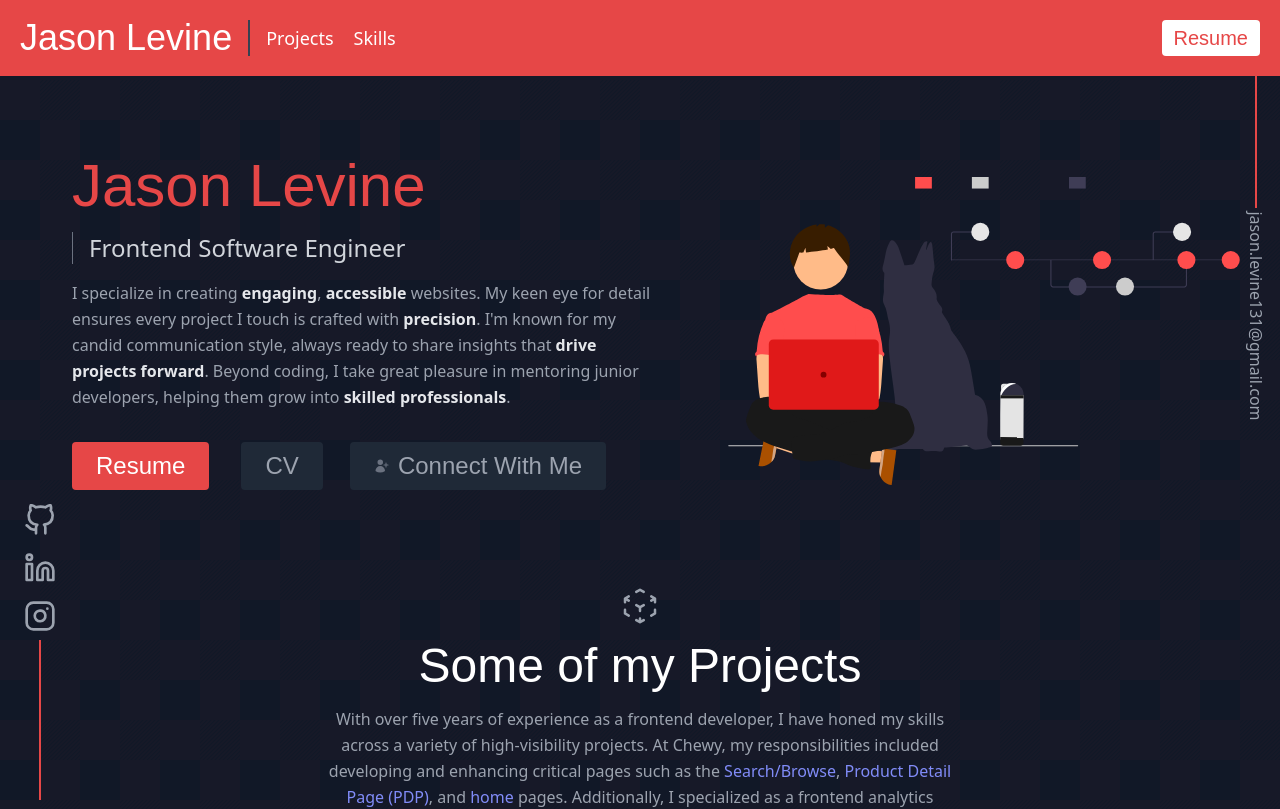
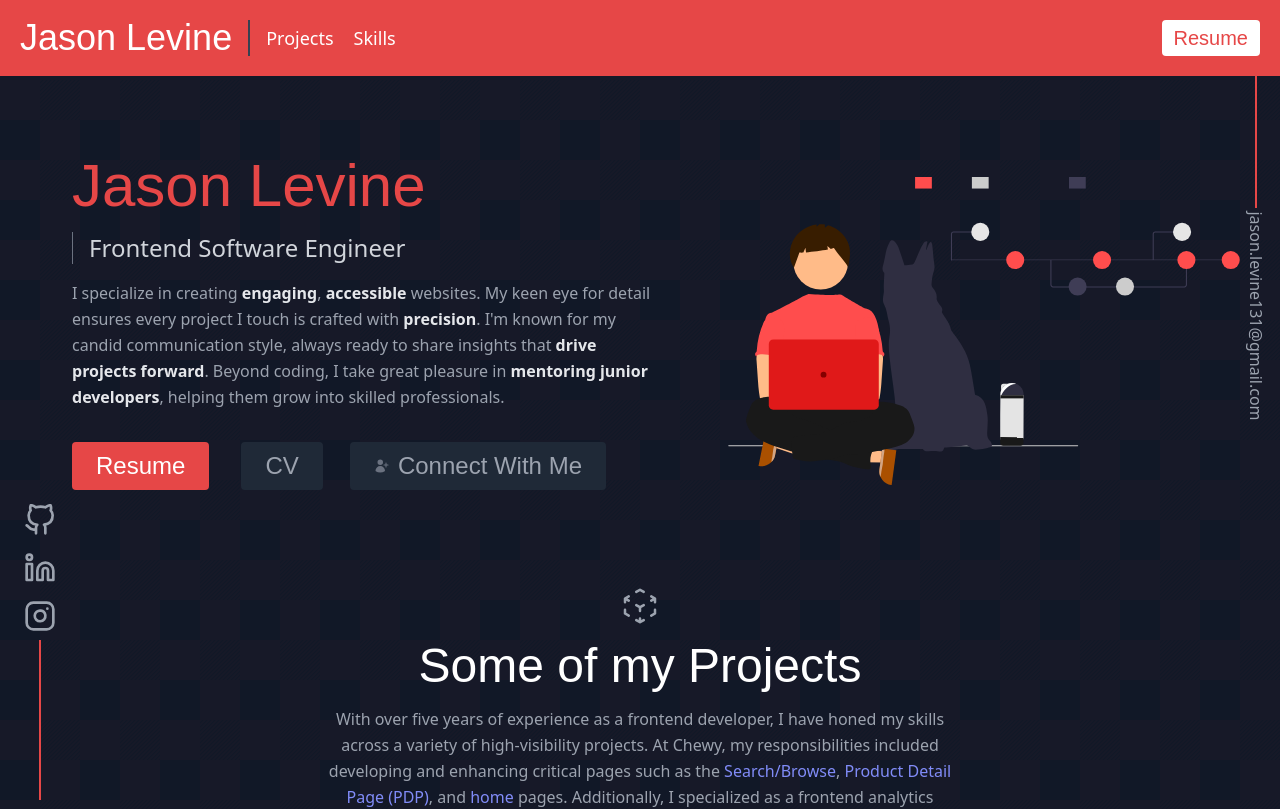
Before and after one commit to JsonLevine/jason-portfolio, a React (Create React App) app: page / in a window 1280 px wide. Shown: the top 809 px of the page. Built offline with nearby package versions, Linux system fonts and the light colour scheme; the HTML template or start-up script is replaced by a standard one; a web font is replaced by a local one.

Commit message:
Update About.jsx

```diff
--- a/src/components/About.jsx
+++ b/src/components/About.jsx
@@ -14,8 +14,8 @@ function About() {
               <p className="mb-8 leading-relaxed">
               I specialize in creating <strong className="text-gray-200">engaging</strong>, <strong className="text-gray-200">accessible</strong> websites. My keen eye for detail ensures every project
               I touch is crafted with <strong className="text-gray-200">precision</strong>. I'm known for my candid communication
-              style, always ready to share insights that <strong className="text-gray-200">drive projects forward</strong>. Beyond coding, I take great pleasure in mentoring junior developers,
-              helping them grow into <strong className="text-gray-200">skilled professionals</strong>.
+              style, always ready to share insights that <strong className="text-gray-200">drive projects forward</strong>. Beyond coding, I take great pleasure in <strong className="text-gray-200">mentoring junior developers</strong>,
+              helping them grow into skilled professionals.
               </p>
               <div className="flex flex-col xl:flex-row justify-center mb-4">
                 <div>
```
